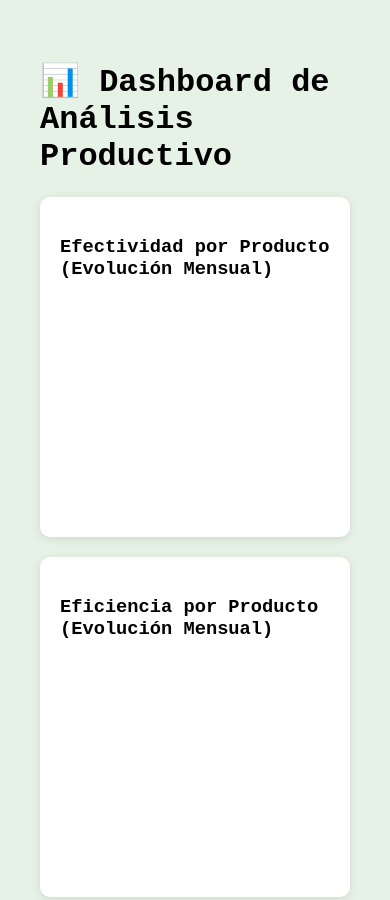
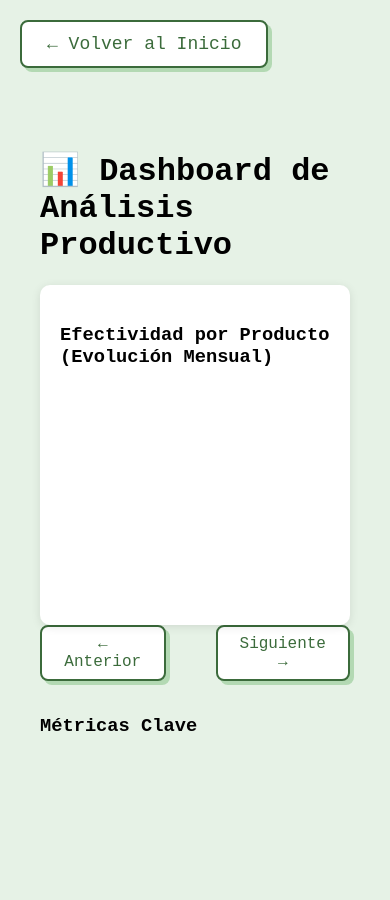
Before and after one commit to Hashtin/TPInicial, a plain HTML site: page frontend/analisis.html in a window 390 px wide. Shown: the top 900 px of the page. Drawn offline with nearby package versions, Linux system fonts and the light colour scheme; no server answers.

Commit message:
cambios en el front

```diff
--- a/frontend/analisis.html
+++ b/frontend/analisis.html
@@ -13,47 +13,48 @@
 <div class="dashboard-container">
     <h1>📊 Dashboard de Análisis Productivo</h1>
 
-        <div class="dashboard-grid">
-            <!-- Gráfico de Efectividad por Producto en el Tiempo -->
-            <div class="chart-card">
+    <!-- Slider de gráficos -->
+    <div class="chart-slider">
+        <div class="chart-slide active">
             <h3>Efectividad por Producto (Evolución Mensual)</h3>
             <canvas id="chart-efectividad-tiempo"></canvas>
         </div>
 
-            <!-- Gráfico de Eficiencia por Producto en el Tiempo -->
-            <div class="chart-card">
+        <div class="chart-slide">
             <h3>Eficiencia por Producto (Evolución Mensual)</h3>
             <canvas id="chart-eficiencia-tiempo"></canvas>
         </div>
 
-            <!-- Gráfico de Eficacia por Producto en el Tiempo -->
-            <div class="chart-card">
+        <div class="chart-slide">
             <h3>Eficacia por Producto (Evolución Mensual)</h3>
             <canvas id="chart-eficacia-tiempo"></canvas>
         </div>
 
-            <!-- Gráfico de Producción por Producto en el Tiempo -->
-            <div class="chart-card">
+        <div class="chart-slide">
             <h3>Producción Mensual por Producto (kg)</h3>
             <canvas id="chart-produccion-tiempo"></canvas>
         </div>
 
-            <!-- Gráfico de Torta - Ganancia Bruta por Producto -->
-            <div class="chart-card">
+        <div class="chart-slide">
             <h3>Distribución de Ganancia Bruta por Producto</h3>
             <canvas id="chart-ganancia-producto"></canvas>
         </div>
+    </div>
 
-            <!-- Métricas Resumen -->
+    <div class="slider-buttons">
+        <button id="prev-slide">← Anterior</button>
+        <button id="next-slide">Siguiente →</button>
+    </div>
+
     <div class="metrics-card">
         <h3>Métricas Clave</h3>
         <div id="metricas-resumen"></div>
     </div>
-        </div>
 
-        <button onclick="window.location.href='index.html'">← Volver al Inicio</button>
+    <button class="btn_volver" onclick="window.location.href='index.html'">← Volver al Inicio</button>
 </div>
 
 <script src="js/dashboard.js"></script>
+<script src="js/slider.js"></script>
 </body>
 </html>
--- a/frontend/css/dashboard.css
+++ b/frontend/css/dashboard.css
@@ -4,14 +4,12 @@
     margin: 0 auto;
 }
 
-.dashboard-grid {
-    display: grid;
-    grid-template-columns: repeat(auto-fit, minmax(600px, 1fr));
-    gap: 20px;
-    margin: 20px 0;
+.chart-slider {
+    position: relative;
 }
 
-.chart-card, .metrics-card {
+.chart-slide {
+    display: none;
     background: white;
     padding: 20px;
     border-radius: 10px;
@@ -19,32 +17,66 @@
     min-height: 400px;
 }
 
-.chart-card canvas {
+.chart-slide.active {
+    display: block;
+}
+
+.chart-slide canvas {
     max-height: 350px;
     width: 100% !important;
 }
+
+.slider-buttons {
+    display: flex;
+    gap: 50px;
+    justify-content: center;
+    align-items: center;
+}
+
+.slider-buttons button {
+    padding: 8px 16px;
+    font-size: 16px;
+    cursor: pointer;
+}
+
 
 .metric-item {
     display: flex;
     justify-content: space-between;
     padding: 12px 0;
     border-bottom: 1px solid #eee;
-    font-size: 14px;
+    font-size: 18px;
 }
 
 .metric-value {
     font-weight: bold;
     color: #2c3e50;
-    font-size: 16px;
+    font-size: 20px;
+}
+
+/* ===== BOTÓN ATRÁS ===== */
+.btn_volver {
+    font-family: 'Courier New', Courier, monospace;
+    font-size: 18px;
+    padding: 12px 25px;
+    border: 2px solid #3b6b3b;
+    border-radius: 8px;
+    background-color: #ffffff;
+    color: #3b6b3b;
+    cursor: pointer;
+    box-shadow: 4px 4px 0 #b3d9b3;
+    transition: all 0.3s ease;
+
+    position: fixed;   /* lo mantiene siempre arriba a la izquierda */
+    top: 20px;
+    left: 20px;
+    margin: 0;         /* quitamos margin-top para que no empuje nada */
+    z-index: 1000;     /* siempre por encima de tablas/textos */
 }
 
 /* Responsive para móviles */
 @media (max-width: 768px) {
-    .dashboard-grid {
-        grid-template-columns: 1fr;
-    }
-
-    .chart-card {
+    .chart-slide {
         min-height: 300px;
     }
 }
--- a/frontend/css/style.css
+++ b/frontend/css/style.css
@@ -9,6 +9,7 @@ body {
     min-height: 100vh;
     margin: 0;
     padding: 20px;
+    text-align: centerS;
 }
 
 /* ===== LOGO - HEADER VINTAGE ===== */
@@ -32,7 +33,7 @@ h2 {
     color: #3b6b3b; /* verde oscuro */
     text-shadow: 2px 2px 0 #cce5cc, 4px 4px 0 #b3d9b3; /* efecto vintage */
     text-align: center; /* centrado horizontalmente */
-    margin-top: 20px; /* lo sube hacia arriba */
+    margin-top: -200px; /* lo sube hacia arriba */
     margin-bottom: 50px; /* mantiene espacio debajo */
 }
 
@@ -55,6 +56,8 @@ button {
     cursor: pointer;
     transition: all 0.3s ease;
     box-shadow: 4px 4px 0 #b3d9b3; /* sombra tipo vintage */
+    margin-bottom: 15px;
+    display: block;
 }
 
 button:hover {
--- /dev/null
+++ b/frontend/js/slider.js
@@ -0,0 +1,56 @@
+document.addEventListener('DOMContentLoaded', () => {
+    let currentSlide = 0;
+    const slides = document.querySelectorAll('.chart-slide');
+    const charts = {}; // para almacenar los objetos Chart ya creados
+
+    if (slides.length === 0) return;
+
+    // Función para mostrar slide y renderizar gráfico si hace falta
+    function showSlide(index) {
+        slides.forEach((slide, i) => {
+            slide.classList.toggle('active', i === index);
+        });
+
+        const canvasId = slides[index].querySelector('canvas').id;
+        if (!charts[canvasId]) {
+            renderChart(canvasId);
+        }
+    }
+
+    // Función para crear el gráfico según el id del canvas
+    function renderChart(id) {
+        const dashboard = new DashboardProductivo();
+        dashboard.cargarDatos().then(() => {
+            switch(id) {
+                case 'chart-efectividad-tiempo':
+                    charts[id] = dashboard.crearGraficoEfectividadTiempo();
+                    break;
+                case 'chart-eficiencia-tiempo':
+                    charts[id] = dashboard.crearGraficoEficienciaTiempo();
+                    break;
+                case 'chart-eficacia-tiempo':
+                    charts[id] = dashboard.crearGraficoEficaciaTiempo();
+                    break;
+                case 'chart-produccion-tiempo':
+                    charts[id] = dashboard.crearGraficoProduccionTiempo();
+                    break;
+                case 'chart-ganancia-producto':
+                    charts[id] = dashboard.crearGraficoGananciaProducto();
+                    break;
+            }
+        });
+    }
+
+    document.getElementById('prev-slide').addEventListener('click', () => {
+        currentSlide = (currentSlide - 1 + slides.length) % slides.length;
+        showSlide(currentSlide);
+    });
+
+    document.getElementById('next-slide').addEventListener('click', () => {
+        currentSlide = (currentSlide + 1) % slides.length;
+        showSlide(currentSlide);
+    });
+
+    // Mostrar primer slide
+    showSlide(currentSlide);
+});
```
Also changed, not shown: frontend/js/dashboard.js (+13 -67 lines), frontend/registros.html (+1 -1 lines). Lines whose indentation alone changed are shown as unchanged.
